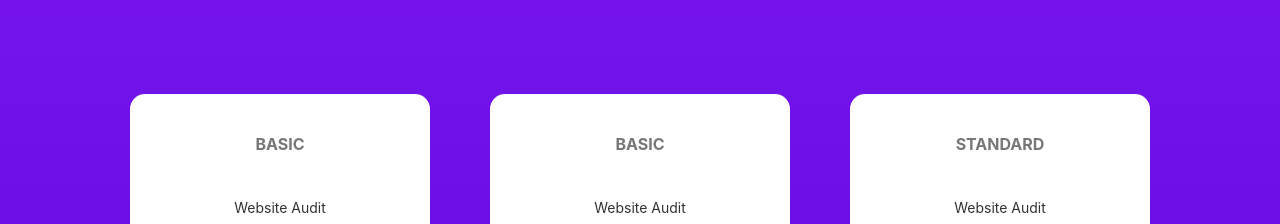
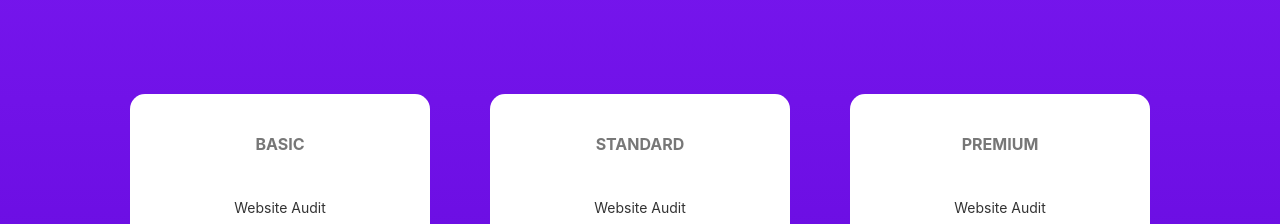
Before and after one commit to olivermen/React-Sass, a React (Create React App) app: page / in a window 1280 px wide. Shown: the part 3060-3284 px from the top of the page. Built offline with nearby package versions, Linux system fonts and the light colour scheme.

Commit message:
fix header

```diff
--- a/src/pages/Home/Pricing/PremiumCard.tsx
+++ b/src/pages/Home/Pricing/PremiumCard.tsx
@@ -9,7 +9,7 @@ import Button from "../../../components/Buttons";
 const PremiumCard = () => {
   return (
     <div className="premium-card">
-      <h1>STANDARD</h1>
+      <h1>PREMIUM</h1>
       <h2>Website Audit</h2>
       <h2>Design</h2>
       <h2>Development</h2>
--- a/src/pages/Home/Pricing/StandardCard.tsx
+++ b/src/pages/Home/Pricing/StandardCard.tsx
@@ -9,7 +9,7 @@ import Button from "../../../components/Buttons";
 const StandardCard = () => {
   return (
     <div className="standard-card">
-      <h1>BASIC</h1>
+      <h1>STANDARD</h1>
       <h2>Website Audit</h2>
       <h2>Design</h2>
       <h2>Development</h2>
```
